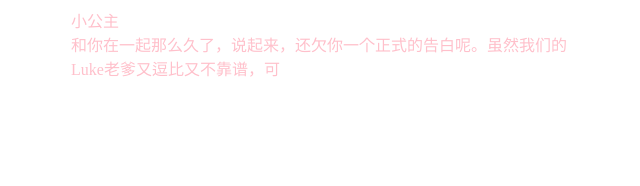
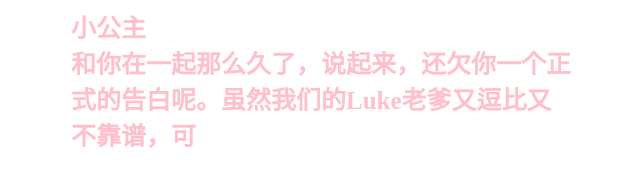
Before and after one commit to lqxw/sry, a plain HTML site: page index.html in a window 1280 px wide. Shown: the whole page, without its empty margins (319-959 px from the left). Drawn offline with Linux system fonts and the light colour scheme.

Commit message:
Update index.html

```diff
--- a/index.html
+++ b/index.html
@@ -13,8 +13,9 @@ background-size: 100% 100%;
 </style>
 </head>
 <body background="images/bg.png">
-<div id="main" style="color:pink;width:500px;margin-left:100px"></div>
-
+<b>
+<div id="main" style="color:pink;width:500px;margin-left:100px;font-size:25px"></div>
+</b>
 <script>
 var width = document.body.offsetWidth;
 var left = (width-500)/2;
```
